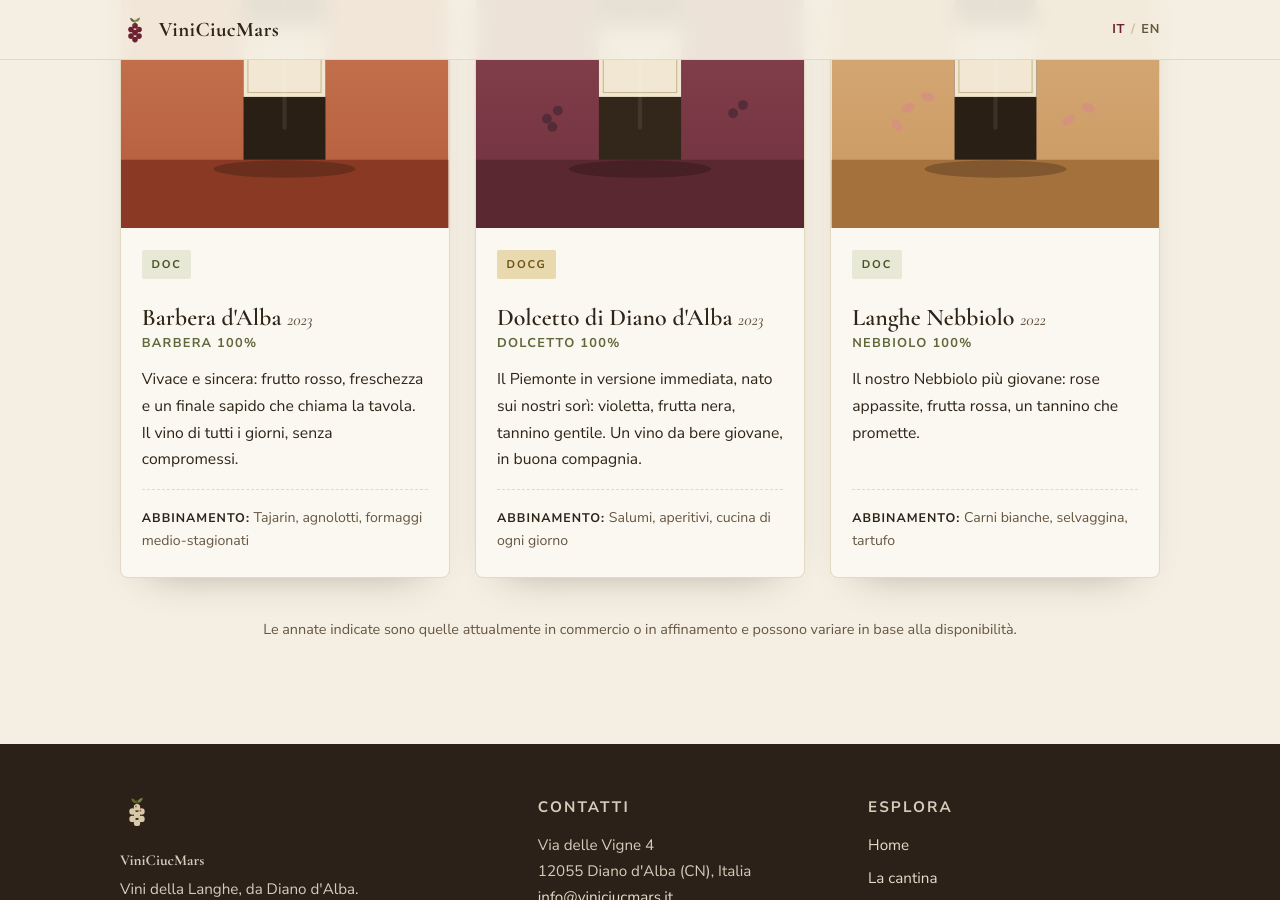
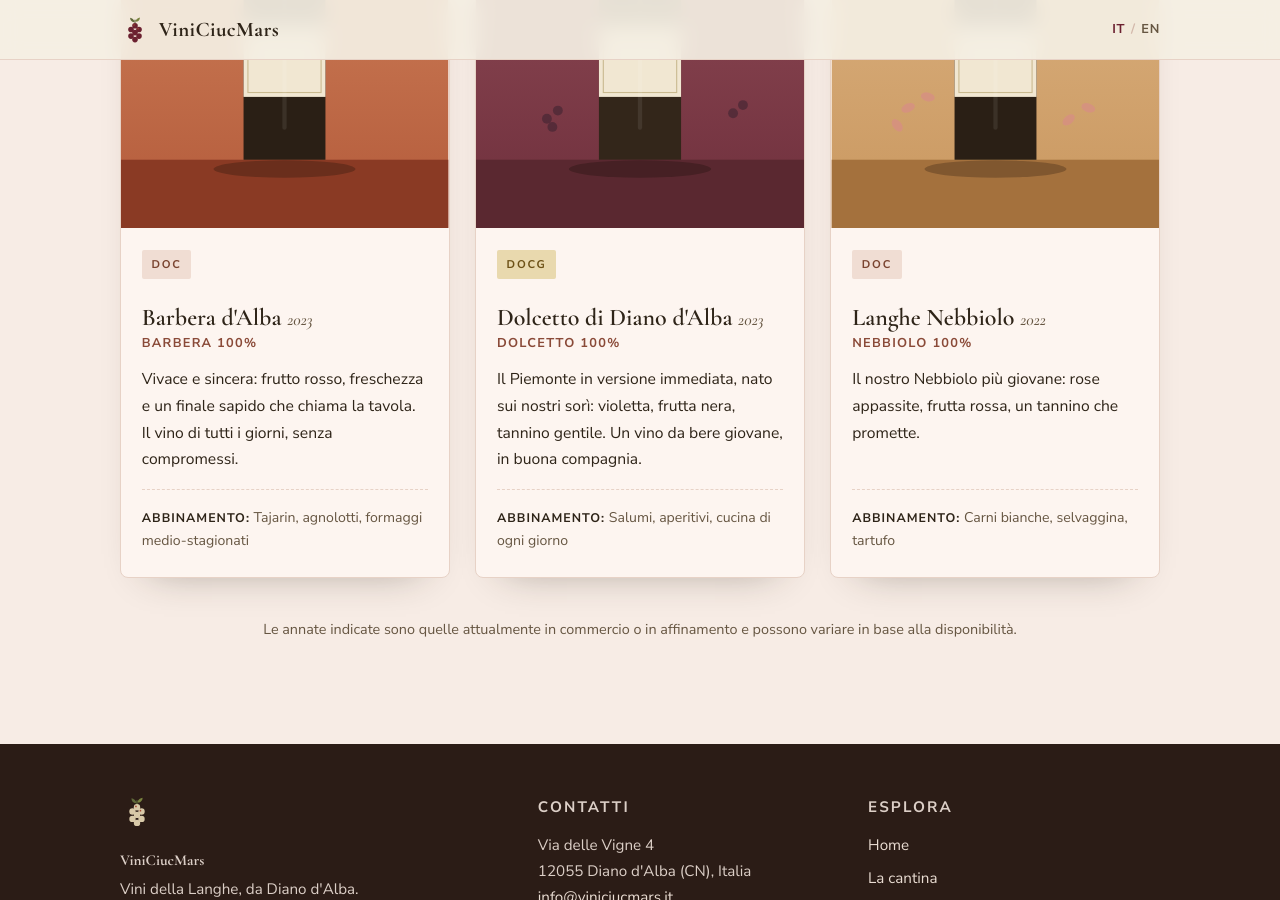
Before and after one commit to epysqyli/ciucmarsvinidocg, a Jekyll site: the page built from _pages/it/vini.html, in a window 1280 px wide and 900 px high, scrolled down 804 px. Built offline with Jekyll 4.4.1, drawn with Linux system fonts in a browser that asks for light colours.

Commit message:
Sperimentazione palette più rossa (branch di test)
- Sfondo panna più rosato, bordi e tint rosy
- Terracotta più rossa, verde oliva sostituito da mattone (--brick)
- Badge DOC in toni mattone, overlay hero e footer virati al rosso
- DOCG oro invariato per contrasto

```diff
--- a/assets/css/main.scss
+++ b/assets/css/main.scss
@@ -4,17 +4,17 @@
 /* Cantina Bricco Lupo — rustic & warm */
 
 :root {
-  --cream: #f5efe3;
-  --paper: #fbf8f1;
-  --sand: #e3d8c3;
+  --cream: #f7ece5;
+  --paper: #fdf5f0;
+  --sand: #e7d2c6;
   --ink: #2e2418;
   --ink-soft: #665642;
-  --terra: #a4472e;
-  --terra-dark: #8a3a24;
+  --terra: #a83f29;
+  --terra-dark: #8c3521;
   --wine: #6b2130;
-  --olive: #5f683a;
+  --brick: #8a4a38;
   --gold: #b3893f;
-  --footer-bg: #2b2119;
+  --footer-bg: #2b1c16;
   --font-serif: "Cormorant Garamond", Georgia, "Times New Roman", serif;
   --font-sans: "Nunito Sans", -apple-system, "Segoe UI", Helvetica, Arial, sans-serif;
 }
@@ -203,7 +203,7 @@ a:focus-visible {
 .lang-switcher span[aria-current] { color: var(--wine); }
 .lang-switcher a { text-decoration: none; color: var(--ink-soft); }
 .lang-switcher a:hover { color: var(--terra); }
-.lang-switcher .sep { color: #cbbd9f; }
+.lang-switcher .sep { color: #d3b8ab; }
 
 /* Hero (home) */
 .hero {
@@ -225,7 +225,7 @@ a:focus-visible {
 .hero-overlay {
   position: absolute;
   inset: 0;
-  background: linear-gradient(180deg, rgba(30, 22, 14, .28), rgba(30, 22, 14, .46) 55%, rgba(42, 33, 24, .6));
+  background: linear-gradient(180deg, rgba(38, 19, 13, .3), rgba(38, 19, 13, .48) 55%, rgba(46, 24, 16, .62));
 }
 .hero-text {
   position: relative;
@@ -282,7 +282,7 @@ a:focus-visible {
 /* Sections */
 .section { padding-block: clamp(3.5rem, 9vw, 5.5rem); }
 .section-alt { background: var(--paper); border-block: 1px solid var(--sand); }
-.section-tint { background: #eae2cb; border-block: 1px solid var(--sand); }
+.section-tint { background: #efe0d5; border-block: 1px solid var(--sand); }
 
 .section-label {
   display: flex;
@@ -292,14 +292,14 @@ a:focus-visible {
   font-weight: 700;
   letter-spacing: .18em;
   text-transform: uppercase;
-  color: var(--olive);
+  color: var(--brick);
   margin-bottom: .9rem;
 }
 .section-label::before {
   content: "";
   width: 2rem;
   height: 1px;
-  background: var(--olive);
+  background: var(--brick);
   opacity: .7;
 }
 .section-label.light { color: #e6dcc2; }
@@ -385,7 +385,7 @@ a:focus-visible {
   border-radius: 2px;
 }
 .badge-docg { background: #e9d9ae; color: #6d5116; }
-.badge-doc  { background: #e7e9d6; color: #4a5227; }
+.badge-doc  { background: #f0ddd3; color: #7a4430; }
 .wine-name { font-size: 1.5rem; margin: .5rem 0 .1rem; }
 .wine-vintage {
   font-size: 1.05rem;
@@ -397,7 +397,7 @@ a:focus-visible {
   font-size: .8rem;
   text-transform: uppercase;
   letter-spacing: .1em;
-  color: var(--olive);
+  color: var(--brick);
   font-weight: 700;
   margin-bottom: .7rem;
 }
@@ -443,7 +443,7 @@ a:focus-visible {
 .page-hero-overlay {
   position: absolute;
   inset: 0;
-  background: linear-gradient(180deg, rgba(32, 24, 15, .2), rgba(32, 24, 15, .55) 75%, rgba(32, 24, 15, .68));
+  background: linear-gradient(180deg, rgba(38, 20, 14, .22), rgba(38, 20, 14, .56) 75%, rgba(38, 20, 14, .68));
 }
 .page-hero-text { position: relative; padding-block: 2.4rem; width: 100%; }
 .page-hero h1 { font-size: clamp(2.2rem, 5vw, 3.4rem); margin: .2rem 0 .3rem; }
@@ -527,7 +527,7 @@ address { font-style: normal; }
 .visit-note {
   background: var(--paper);
   border: 1px solid var(--sand);
-  border-left: 4px solid var(--olive);
+  border-left: 4px solid var(--brick);
   border-radius: 6px;
   padding: 1.8rem;
   align-self: start;
@@ -570,18 +570,18 @@ address { font-style: normal; }
   font-weight: 700;
   margin: .6rem 0 .2rem;
 }
-.footer-tagline { color: #bdb19a; font-size: .95rem; margin: 0; }
+.footer-tagline { color: #c4b2a6; font-size: .95rem; margin: 0; }
 .footer-heading {
   font-size: .75rem;
   font-weight: 800;
   text-transform: uppercase;
   letter-spacing: .14em;
-  color: #c9a06b;
+  color: #cf9a72;
   margin: 0 0 .8rem;
 }
-.site-footer address, .site-footer p { color: #d6ccba; font-size: .95rem; }
-.site-footer a { color: #e8ddc6; text-decoration: none; }
-.site-footer a:hover { color: #d99a6c; text-decoration: underline; }
+.site-footer address, .site-footer p { color: #dccfc7; font-size: .95rem; }
+.site-footer a { color: #eaddd3; text-decoration: none; }
+.site-footer a:hover { color: #dda07a; text-decoration: underline; }
 .footer-links ul {
   list-style: none;
   margin: 0 0 1.6rem;
@@ -596,10 +596,10 @@ address { font-style: normal; }
   flex-wrap: wrap;
   gap: .6rem 1.5rem;
   justify-content: space-between;
-  border-top: 1px solid #453728;
+  border-top: 1px solid #4a342c;
   padding-block: 1.4rem;
 }
-.footer-bottom p { margin: 0; font-size: .82rem; color: #a99e88; }
+.footer-bottom p { margin: 0; font-size: .82rem; color: #b0a196; }
 
 @media (prefers-reduced-motion: reduce) {
   html { scroll-behavior: auto; }
```
